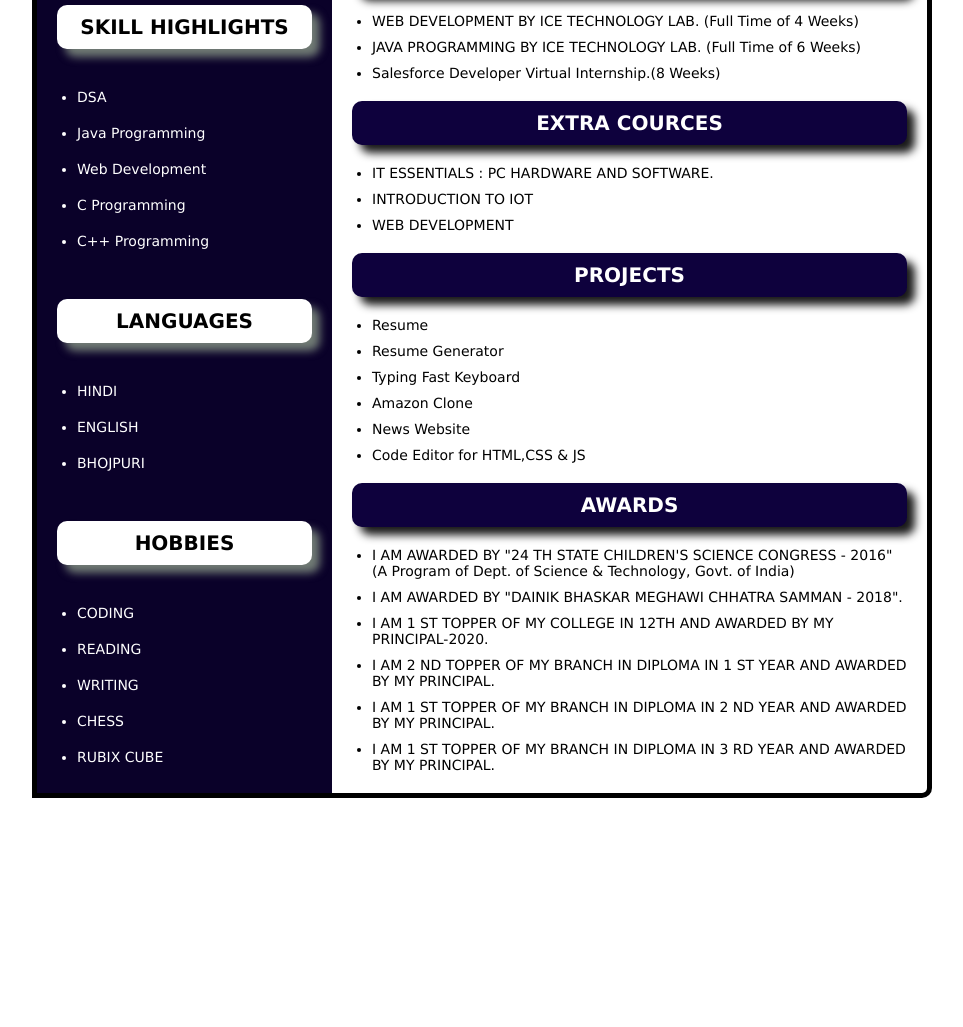
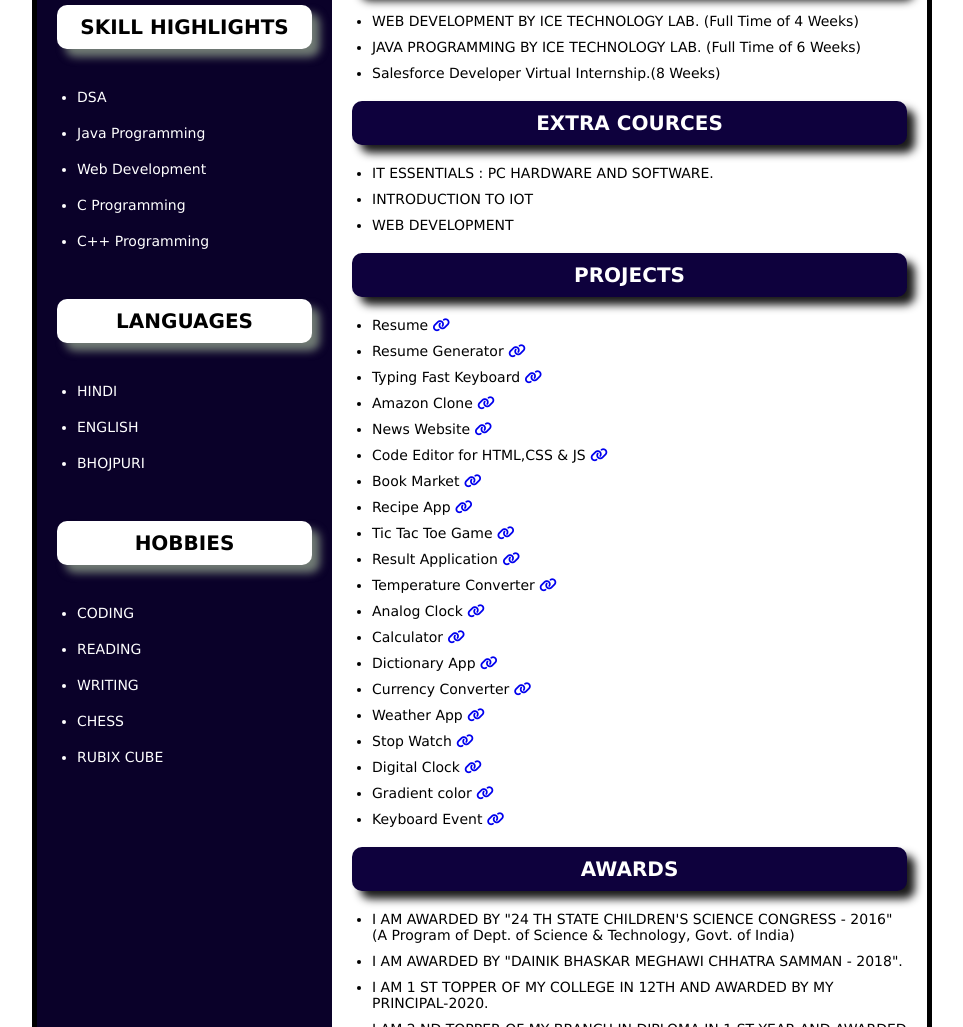
Before and after one commit to ErVarunGupta/NEW-RESUME, a plain HTML site: page index.html in a window 1280 px wide. Shown: the part 570-1597 px from the top of the page, without its empty margins (158-1121 px from the left). Before the commit the page ends 1368 px from the top, so only its background shows below. Drawn offline with Linux system fonts and the light colour scheme.

Commit message:
added index.html

```diff
--- a/index.html
+++ b/index.html
@@ -110,12 +110,26 @@
                 <h2>PROJECTS</h2>
            </div>
             <ul>
-                <li>Resume</li>
-                <li>Resume Generator</li>
-                <li>Typing Fast Keyboard</li>
-                <li>Amazon Clone</li>
-                <li>News Website</li>
-                <li>Code Editor for HTML,CSS & JS</li>
+                <li>Resume  <a href="https://ervarungupta.github.io/NEW-RESUME/"><i class="fa-solid fa-link"></i></a></li>
+                <li>Resume Generator   <a href="https://ervarungupta.github.io/Resume-Generator/"><i class="fa-solid fa-link"></i></a></li>
+                <li>Typing Fast Keyboard   <a href="https://ervarungupta.github.io/Typing-Helper-Keyboard-Event/"><i class="fa-solid fa-link"></i></a></li>
+                <li>Amazon Clone   <a href="https://ervarungupta.github.io/amazon-clone/"><i class="fa-solid fa-link"></i></a></li>
+                <li>News Website   <a href="https://ervarungupta.github.io/News-Website/"><i class="fa-solid fa-link"></i></a></li>
+                <li>Code Editor for HTML,CSS & JS   <a href="https://ervarungupta.github.io/Code-Editor/"><i class="fa-solid fa-link"></i></a></li>
+                <li>Book Market   <a href="https://ervarungupta.github.io/Books-Market/"><i class="fa-solid fa-link"></i></a></li>
+                <li>Recipe App   <a href="https://ervarungupta.github.io/Recipe-App/"><i class="fa-solid fa-link"></i></a></li>
+                <li>Tic Tac Toe Game   <a href="https://ervarungupta.github.io/Tic-Tac-Toe/"><i class="fa-solid fa-link"></i></a></li>
+                <li>Result Application   <a href="https://ervarungupta.github.io/Result-Application/"><i class="fa-solid fa-link"></i></a></li>
+                <li>Temperature Converter   <a href="https://ervarungupta.github.io/Temperature-Converter/"><i class="fa-solid fa-link"></i></a></li>
+                <li>Analog Clock   <a href="https://ervarungupta.github.io/Analog-Clock/"><i class="fa-solid fa-link"></i></a></li>
+                <li>Calculator   <a href="https://ervarungupta.github.io/Calculator/"><i class="fa-solid fa-link"></i></a></li>
+                <li>Dictionary App   <a href="https://ervarungupta.github.io/Dictionary-App/"><i class="fa-solid fa-link"></i></a></li>
+                <li>Currency Converter   <a href="https://ervarungupta.github.io/Currency-Converter/"><i class="fa-solid fa-link"></i></a></li>
+                <li>Weather App   <a href="https://ervarungupta.github.io/Weather-App/"><i class="fa-solid fa-link"></i></a></li>
+                <li>Stop Watch   <a href="https://ervarungupta.github.io/Stop-Watch/"><i class="fa-solid fa-link"></i></a></li>
+                <li>Digital Clock   <a href="https://ervarungupta.github.io/Digital-Clock/"><i class="fa-solid fa-link"></i></a></li>
+                <li>Gradient color   <a href="https://ervarungupta.github.io/Gradient-Color/"><i class="fa-solid fa-link"></i></a></li>
+                <li>Keyboard Event   <a href="https://ervarungupta.github.io/Keyboard-Events/"><i class="fa-solid fa-link"></i></a></li>
             </ul>
         </div>
         <div id="awards">
```
